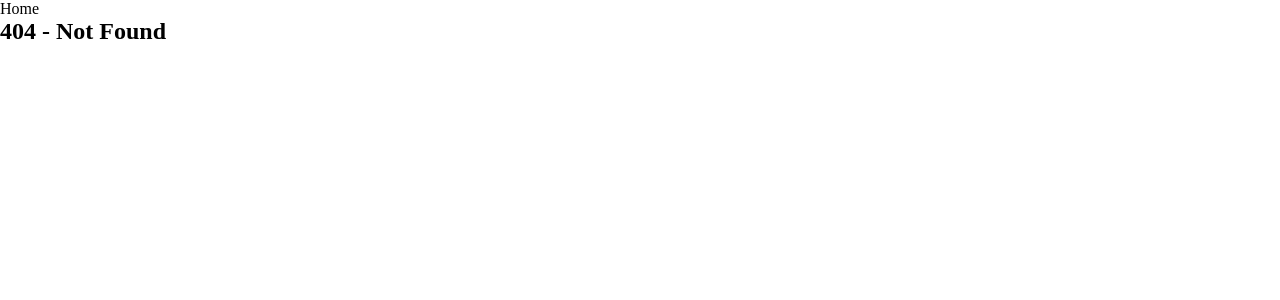
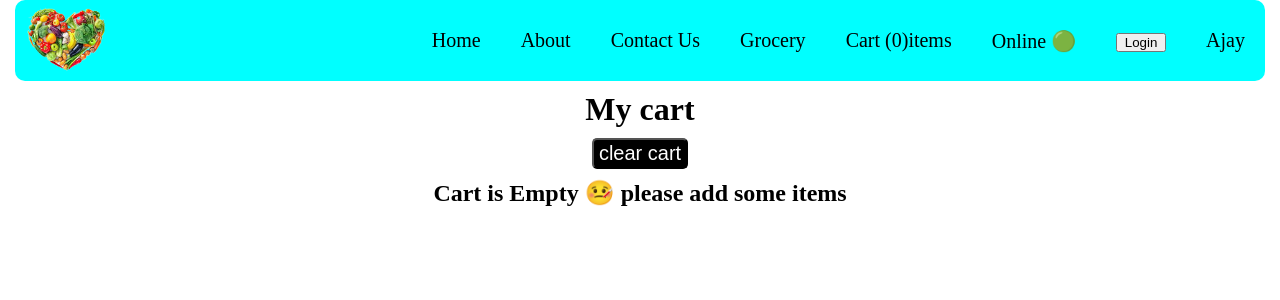
Before and after one commit to ajay-CaTi/a1, a React (Vite) app: page /cart in a window 1280 px wide. Before the commit this address had no page. Shown: the top 300 px of the page. Built offline with nearby package versions, Linux system fonts and the light colour scheme.

Commit message:
redux stre setup

```diff
--- /dev/null
+++ b/components/Cart.js
@@ -0,0 +1,37 @@
+import { useDispatch, useSelector } from "react-redux";
+import ItemList from "./ItemList";
+import { clearCart } from "./utils/cartSlice";
+
+const Cart = () => {
+  const dispatch = useDispatch();
+  //   const store = useSelector((store) => store);
+  //   const cartItems = store.cart.items;
+
+  // Only Give access to specific part(not as above) of store is good optimization in a big huge application
+
+  const cartItems = useSelector((store) => store.cart.items);
+  console.log(cartItems);
+
+  const handleClearCartButton = () => {
+    dispatch(clearCart());
+  };
+
+  return (
+    <div>
+      <h1 className="cart_hesding">My cart</h1>
+      <div className="cart_butt_sty">
+        <button className="cart_butt" onClick={handleClearCartButton}>
+          clear cart
+        </button>
+      </div>
+      {cartItems.length === 0 ? (
+        <h2 className="cart_hesding">Cart is Empty 🤒 please add some items</h2>
+      ) : (
+        <div className="res_cat_sty">
+          <ItemList items={cartItems} />
+        </div>
+      )}
+    </div>
+  );
+};
+export default Cart;
--- a/components/Header.js
+++ b/components/Header.js
@@ -3,6 +3,7 @@ import IMG_LOGO from "./images/food.png";
 import { Link } from "react-router-dom";
 import useOnlineStatus from "./useOnlineStatus";
 import UserContext from "./utils/UserContext";
+import { useSelector } from "react-redux";
 
 const Header = () => {
   const [login, setLogin] = useState("Login");
@@ -13,6 +14,12 @@ const Header = () => {
   useEffect(() => {
     // console.log("useEffect calls");
   });
+
+  //SELECTOR : subscribig to store using selector
+  // useSelector hook have access to store
+  // tell portion of store want access
+  const cartItems = useSelector((store) => store.cart.items);
+  console.log(cartItems, "cart");
 
   const handleClick = () => {
     login == "Login" ? setLogin("Logout") : setLogin("Login");
@@ -40,7 +47,9 @@ const Header = () => {
             <Link to={"/grocery"}>Grocery</Link>
           </li>
           <li>
-            <Link to={"/"}>Cart</Link>
+            <Link to={"/cart"}>
+              Cart ({cartItems.length === 0 ? 0 : cartItems.length})items
+            </Link>
           </li>
           <li>
             <Link to={"/"}>
--- a/components/ItemList.js
+++ b/components/ItemList.js
@@ -1,7 +1,17 @@
 import React from "react";
 import { RES_IMAGE } from "./utils/constants";
+import { addItem } from "./utils/cartSlice";
+import { useDispatch } from "react-redux";
 
 const ItemList = ({ items }) => {
+  const dispatch = useDispatch();
+  const handleAddItem = (item) => {
+    // Dispatch an action
+    // addItem("Dal Makhni") ye dal makhni is payload
+
+    dispatch(addItem(item));
+  };
+
   return (
     <div className="">
       {items.map((item) => (
@@ -18,7 +28,9 @@ const ItemList = ({ items }) => {
             </div>
           </div>
           <div className="itemlist_img">
-            <button className="but_to_add">+Add</button>
+            <button onClick={() => handleAddItem(item)} className="but_to_add">
+              +Add
+            </button>
             <img src={RES_IMAGE + item.card.info.imageId} alt="" />
           </div>
         </div>
--- /dev/null
+++ b/components/utils/appStore.js
@@ -0,0 +1,16 @@
+import { configureStore } from "@reduxjs/toolkit";
+import cartReducer from "./cartSlice";
+
+const appStore = configureStore({
+  reducer: {
+    cart: cartReducer,
+    // user: userReducer,
+  },
+});
+
+export default appStore;
+
+// Inside store we have one REDUCER that contain multiple reducers
+
+// cart is small reducer
+// "reducer" :- is responsible to modify state in "appStore" is combination of diff reducer.
--- /dev/null
+++ b/components/utils/cartSlice.js
@@ -0,0 +1,41 @@
+import { createSlice, current } from "@reduxjs/toolkit";
+
+const cartSlice = createSlice({
+  name: "cart",
+  initialState: {
+    items: [],
+  },
+  reducers: {
+    addItem: (state, action) => {
+      // Redux Toolkit uses immer BTS
+
+      // Vanilla Redus old redux Do not mutate state and return state is must
+      // const newState = [...state];
+      // newState.items.push(action.payload);
+      // return newState
+
+      // REDUX didn;t give optionn
+      // But now we have to mutate the state DOnot require to return state
+      state.items.push(action.payload);
+    },
+    removeItem: (state, action) => {
+      state.items.pop();
+    },
+    //originalState = {items: ["pizza"]}
+    clearCart: (state, action) => {
+      //RTK - either Mutate the existing  state or return a new State
+      state.items.length = 0; // originalState = []
+
+      // return { items: [] }; // this new object will be replaced inside originalState = { items: [] }
+    },
+  },
+});
+
+// Export actions
+// Export Reducers
+
+export const { addItem, removeItem, clearCart } = cartSlice.actions;
+
+export default cartSlice.reducer;
+
+// when we are writing styles we craete multiple reducers corresponding to actions
--- a/index.css
+++ b/index.css
@@ -158,7 +158,30 @@
 
 .but_to_add {
   position: absolute;
+  border-radius: 5px;
+  padding: 2px 5px;
   margin-left: 15px;
   color: white;
   background-color: black;
+  cursor: pointer;
 }
+
+.cart_hesding {
+  text-align: center;
+  margin: 10px 0px;
+}
+
+.cart_butt_sty {
+  display: flex;
+  justify-content: center;
+}
+
+.cart_butt {
+  font-size: 20px;
+  align-items: center;
+  border-radius: 5px;
+  padding: 2px 5px;
+  color: white;
+  background-color: black;
+  cursor: pointer;
+}
--- a/package.json
+++ b/package.json
@@ -22,8 +22,10 @@
     "process": "^0.11.10"
   },
   "dependencies": {
+    "@reduxjs/toolkit": "^1.9.5",
     "react": "^18.2.0",
     "react-dom": "^18.2.0",
+    "react-redux": "^8.1.2",
     "react-router-dom": "^6.15.0"
   },
   "browserList": [
```
Also changed, not shown: src/App.js (+9 -0 lines), 2 other files (tests, documents, lock files or other folders).
